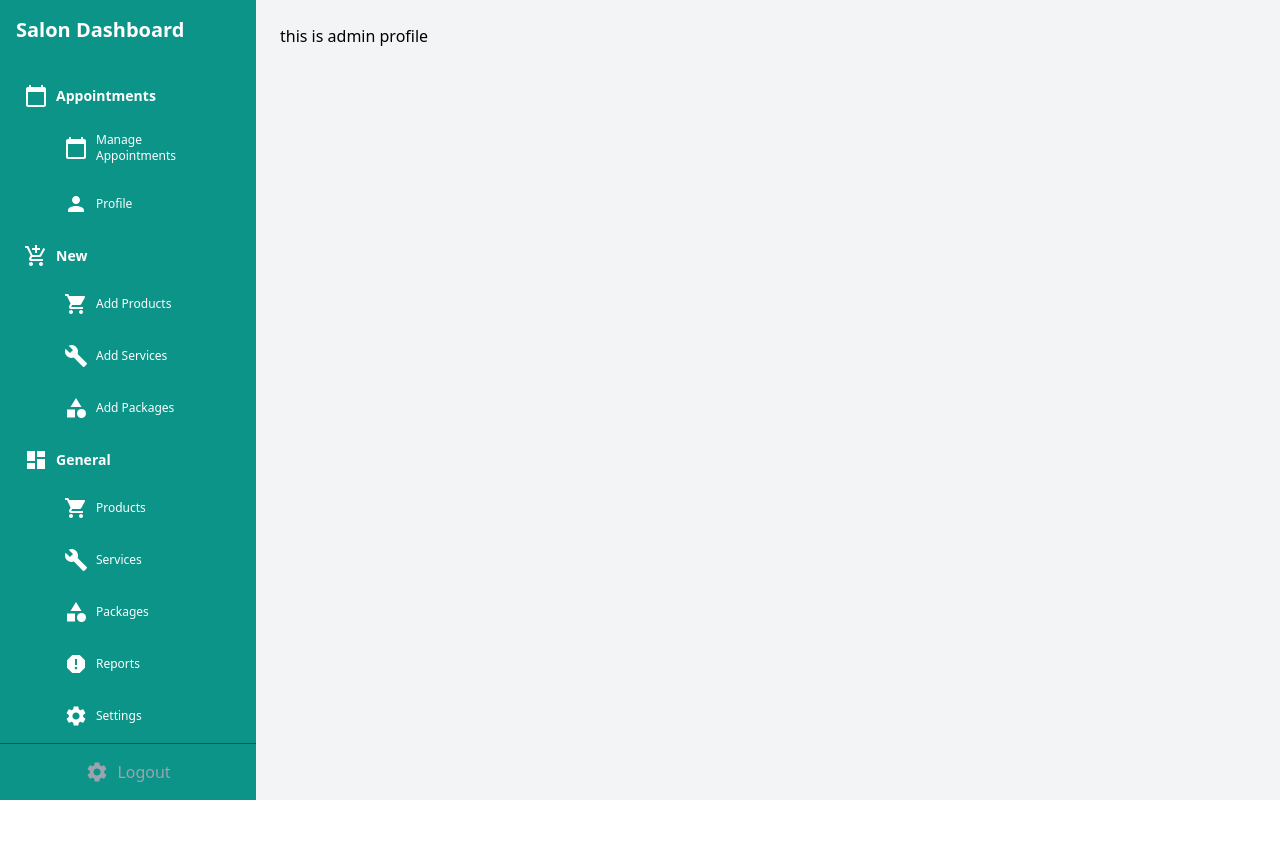
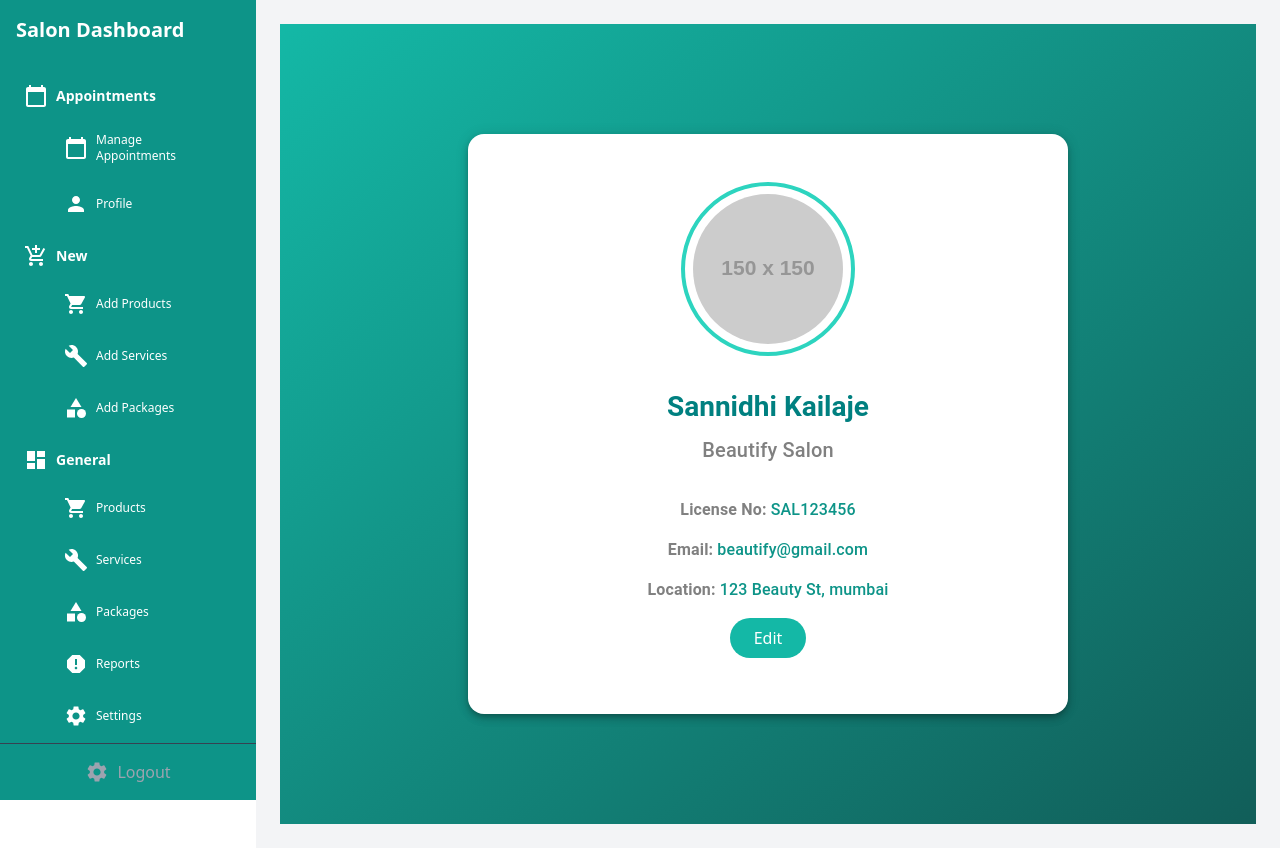
Before and after one commit to ShravaniR2412/SASS, a React (Vite) app in the folder client/: page /admin/profile in a window 1280 px wide. Before the commit the page ends 800 px from the top, so only its background shows below. Built offline with nearby package versions, Linux system fonts and the light colour scheme.

Commit message:
adminprofile display page added

```diff
--- a/client/src/components/AdminProfile.jsx
+++ b/client/src/components/AdminProfile.jsx
@@ -1,9 +1,119 @@
-import React from 'react'
+import React from 'react';
+import { Card, CardContent, Typography, Avatar } from '@mui/material';
+import { Grid2 } from '@mui/material';
+import { motion } from 'framer-motion';
 
-export default function AdminProfile() {
+const salonData = {
+  owner: 'Sannidhi Kailaje',
+  name: 'Beautify Salon',
+  license: 'SAL123456',
+  email: 'beautify@gmail.com',
+  location: '123 Beauty St, mumbai',
+  logo: 'https://via.placeholder.com/150', // Salon logo
+};
+
+const AdminProfile = () => {
   return (
-    <div>
-      this is admin profile
-    </div>
-  )
-}
+    <motion.div
+      className="min-h-screen flex items-center justify-center bg-gradient-to-br from-teal-500 to-teal-800"
+      initial={{ opacity: 0 }}
+      animate={{ opacity: 1 }}
+      transition={{ duration: 1 }}
+    >
+      <motion.div
+        initial={{ scale: 0.8, opacity: 0 }}
+        animate={{ scale: 1, opacity: 1 }}
+        transition={{ duration: 0.6 }}
+        className="w-full h-full flex items-center justify-center"
+      >
+        <Card
+          sx={{
+            width: '100%',
+            maxWidth: 600,
+            height: '80%',
+            padding: 4,
+            borderRadius: '16px',
+            boxShadow: 5,
+            backgroundColor: '#ffffff',
+            position: 'relative',
+            overflow: 'hidden',
+          }}
+        >
+          <CardContent>
+            <Grid2 container justifyContent="center">
+              <motion.div
+                initial={{ scale: 0.8 }}
+                animate={{ scale: 1 }}
+                transition={{ duration: 0.6, delay: 0.2 }}
+                className="border-4 border-teal-400 rounded-full p-2 neon-effect"
+              >
+                <Avatar
+                  alt="Salon Logo"
+                  src={salonData.logo}
+                  sx={{ width: 150, height: 150, margin: '0 auto' }}
+                />
+              </motion.div>
+            </Grid2>
+
+            <Typography
+              variant="h5"
+              align="center"
+              color="teal"
+              sx={{ mt: 4, fontWeight: 'bold', fontSize: '1.75rem' }}
+            >
+              {salonData.owner}
+            </Typography>
+
+            <Typography
+              variant="h6"
+              align="center"
+              color="gray"
+              sx={{ mt: 1, fontSize: '1.25rem' }}
+            >
+              {salonData.name}
+            </Typography>
+
+            <Grid2 container direction="column" spacing={2} sx={{ mt: 4, textAlign: 'center' }}>
+              <Grid2 item>
+                <Typography
+                  variant="body1"
+                  color="gray"
+                  sx={{ fontWeight: '500' }}
+                >
+                  <strong>License No:</strong> <span className="text-teal-600">{salonData.license}</span>
+                </Typography>
+              </Grid2>
+              <Grid2 item>
+                <Typography
+                  variant="body1"
+                  color="gray"
+                  sx={{ fontWeight: '500' }}
+                >
+                  <strong>Email:</strong> <span className="text-teal-600">{salonData.email}</span>
+                </Typography>
+              </Grid2>
+              <Grid2 item>
+                <Typography
+                  variant="body1"
+                  color="gray"
+                  sx={{ fontWeight: '500' }}
+                >
+                  <strong>Location:</strong> <span className="text-teal-600">{salonData.location}</span>
+                </Typography>
+              </Grid2>
+            </Grid2>
+
+            <div className="flex justify-center mt-4">
+              <button className="bg-teal-500 text-white rounded-full py-2 px-6 hover:bg-teal-600 transition duration-200"
+              onClick={() => window.location.href = '/profile'}>
+                Edit
+              </button>
+            </div>
+          </CardContent>
+        </Card>
+      </motion.div>
+    </motion.div>
+  );
+};
+
+export default AdminProfile;
```
